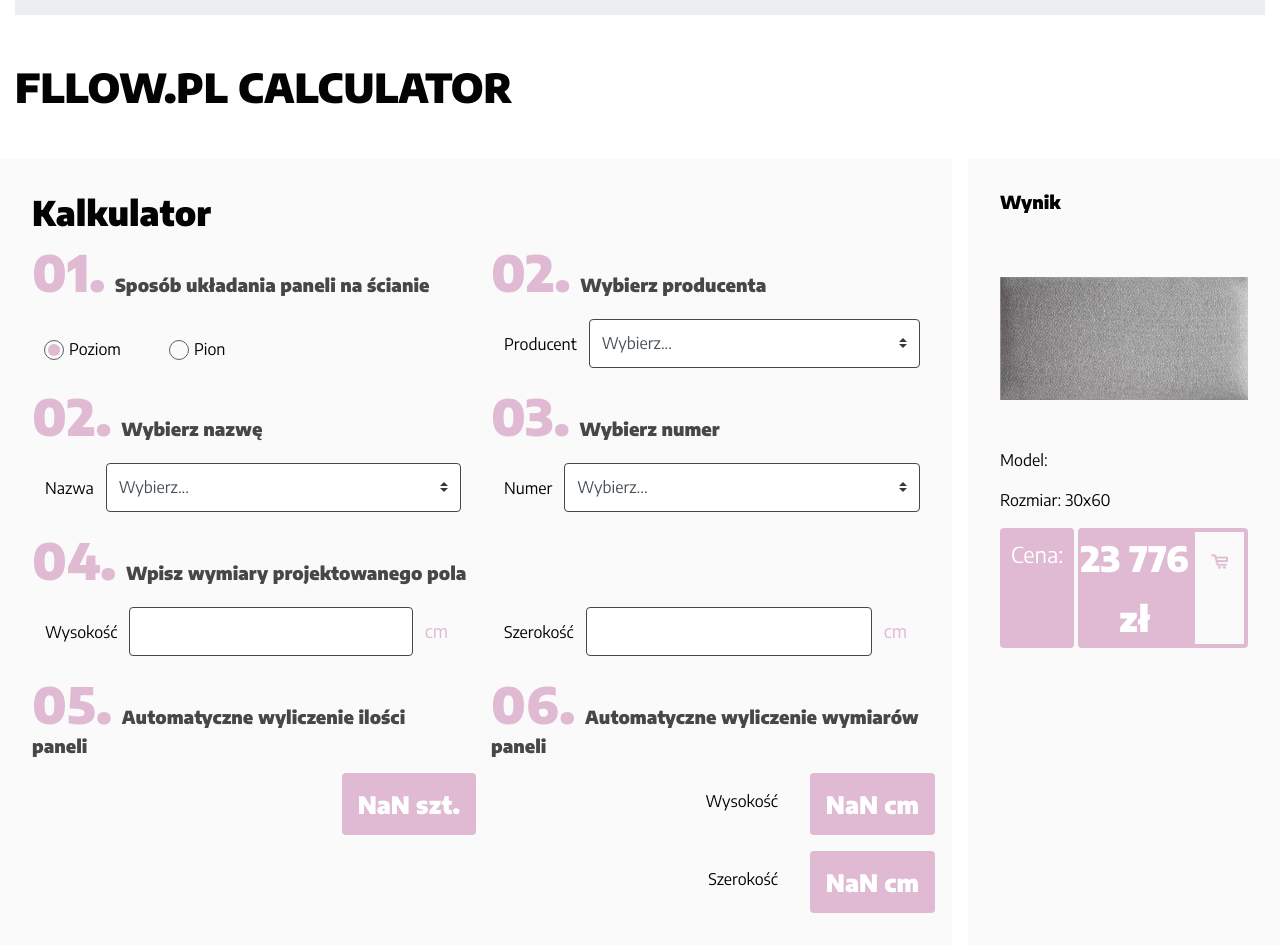
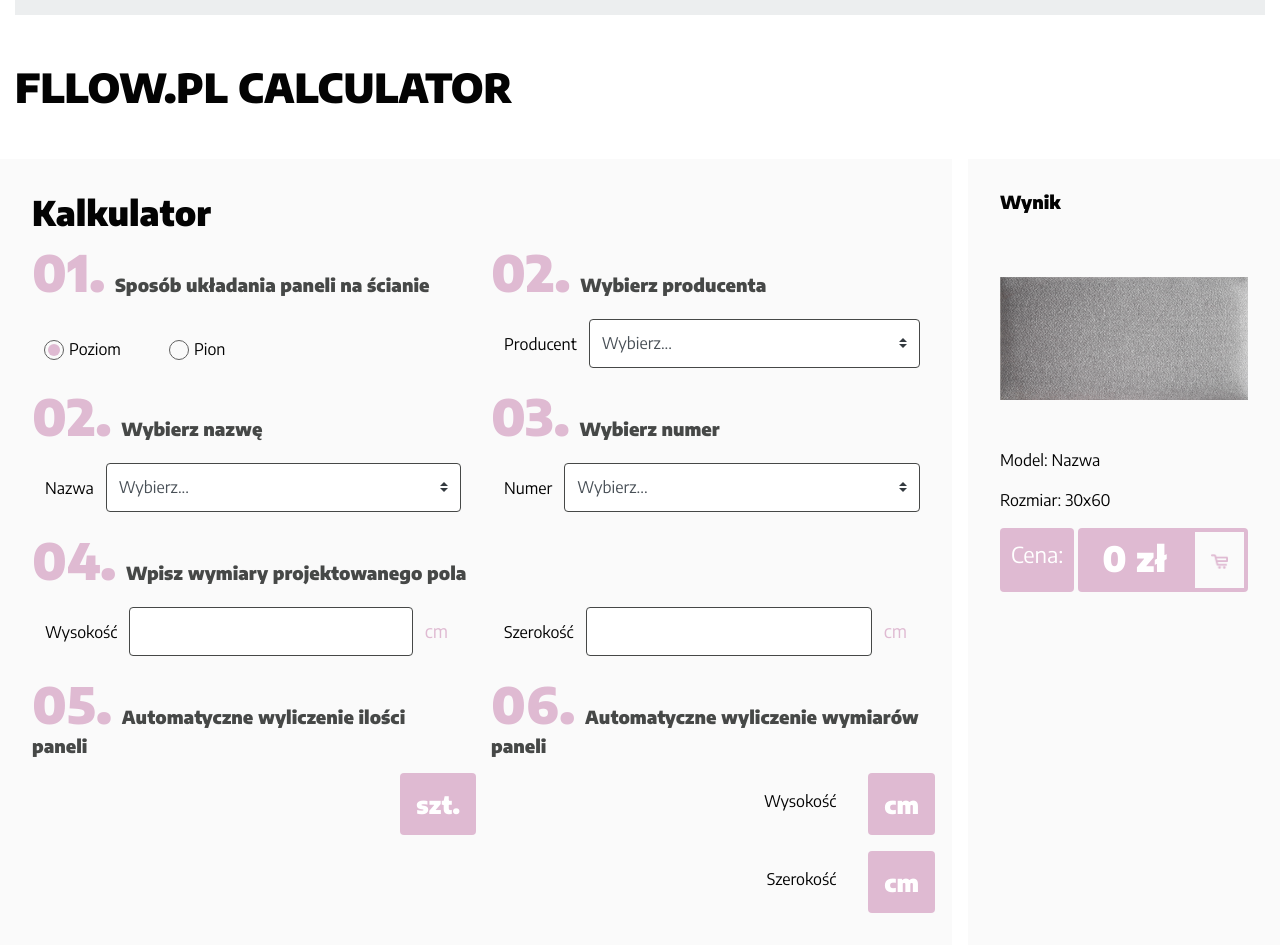
Before and after one commit to bartlomiejw/product-configurator, a Vue app: page /fllow-calc in a window 1280 px wide. Built offline with nearby package versions, Linux system fonts and the light colour scheme.

Commit message:
add price calculation

```diff
--- a/src/views/FllowCalc.vue
+++ b/src/views/FllowCalc.vue
@@ -195,7 +195,7 @@
           <p class="mb-3">Rozmiar: 30x60</p>
           <div class="calculator__result-price">
             <span>Cena:</span>
-            <div>23 776 zł</div>
+            <div>{{ priceResult }} zł</div>
             <div>
               <img src="../assets/img/basket.png" class="img-fluid" alt="Ikona ceny" />
             </div>
@@ -220,45 +220,44 @@
       isHorizontal: false,
       panels: [
         {
-          id: '1',
+          id: 0,
           producent: 'Sava',
           number: '109',
           name: 'Sweter',
-          price: '10',
+          price: 10,
           img: '../assets/img/panel.png',
           size: '30x60',
         },
         {
-          id: '2',
+          id: 1,
           producent: 'Osava',
+          name: 'Niemake',
           number: '110',
-          name: 'Niemake',
-          price: '15',
+          price: 15,
           img: '../assets/img/panel.png',
           size: '30x60',
         },
         {
-          id: '3',
+          id: 2,
           producent: 'Osava',
+          name: 'Make Me',
           number: '111',
-          name: 'Make Me',
-          price: '15',
+          price: 25,
           img: '../assets/img/panel.png',
           size: '30x60',
         },
         {
-          id: '4',
+          id: 3,
           producent: 'Sosava',
+          name: 'Make',
           number: '112',
-          name: 'Make',
-          price: '15',
+          price: 15,
           img: '../assets/img/panel.png',
           size: '30x60',
         },
       ],
       dimensions: [
         {
-          id: '1',
           width: 30,
           height: 60,
         },
@@ -283,13 +282,19 @@
       return filteredArray;
     },
     fullName() {
-      return Object.values(this.formResults).join(' ');
+      if (!this.formResults.panelNumber) return 'Nazwa';
+      return `${this.formResults.panelProducent} ${this.formResults.panelName} ${this.formResults.panelNumber}`;
     },
     filterNames() {
       return this.panels.filter((obj) => obj.producent === this.formResults.panelProducent);
     },
     filterNumbers() {
       return this.filterNames.filter((obj) => obj.name === this.formResults.panelName);
+    },
+    filterId() {
+      return this.panels
+        .filter((obj) => obj.number === this.formResults.panelNumber)
+        .map((obj) => obj.id);
     },
     quantityWidth() {
       if (this.isHorizontal) {
@@ -316,13 +321,20 @@
       return roundHeight;
     },
     quantity() {
+      if (!this.formResults.fieldWidth && !this.formResults.fieldWidth) return '';
       return this.quantityWidth * this.quantityHeight;
     },
     widthResult() {
+      if (!this.formResults.fieldWidth && !this.formResults.fieldWidth) return '';
       return parseInt(this.formResults.fieldWidth, 10) / this.quantityWidth;
     },
     heightResult() {
+      if (!this.formResults.fieldWidth && !this.formResults.fieldWidth) return '';
       return parseInt(this.formResults.fieldHeight, 10) / this.quantityHeight;
+    },
+    priceResult() {
+      if (!this.quantity) return '0';
+      return this.panels[this.filterId].price * this.quantity;
     },
   },
 };
```
